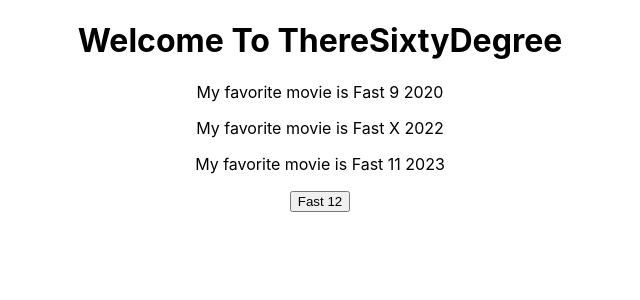
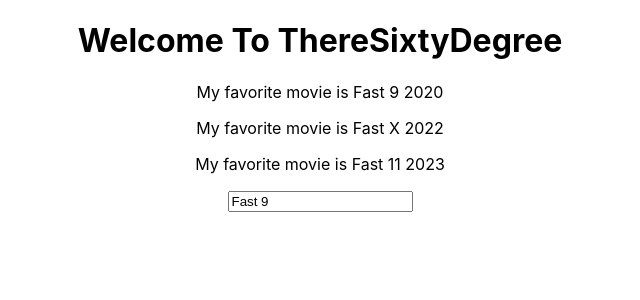
Before and after one commit to Salim66/React-Movie-App, a React (Create React App) app: page / in a window 1280 px wide. Shown: the top 300 px of the page, without its empty margins (320-960 px from the left). Built offline with nearby package versions, Linux system fonts and the light colour scheme.

Commit message:
onChange Event Handler

```diff
--- a/src/App.js
+++ b/src/App.js
@@ -14,6 +14,17 @@
       ]
     }
   }
+
+  changeName = (event) => {
+    this.setState({
+      movies : [
+        {name: event.target.value, year: 2025},
+        {name: 'Fast X', year: 2022},
+        {name: 'Fast 11', year: 2023},
+      ]
+     });
+  }
+
   render(){
     return (
       <div className="App">
@@ -21,15 +32,7 @@
         <p>My favorite movie is { this.state.movies[0].name } { this.state.movies[0].year }</p>
         <p>My favorite movie is { this.state.movies[1].name } { this.state.movies[1].year }</p>
         <p>My favorite movie is { this.state.movies[2].name } { this.state.movies[2].year }</p>
-        <button onClick={ () => {
-          this.setState({
-            movies : [
-              {name: 'Fast 12', year: 2025},
-              {name: 'Fast X', year: 2022},
-              {name: 'Fast 11', year: 2023},
-            ]
-           });
-        } }>Fast 12</button>
+        <input type="text" onChange={ this.changeName } value={ this.state.movies[0].name } />
       </div>
     );
   }
```
